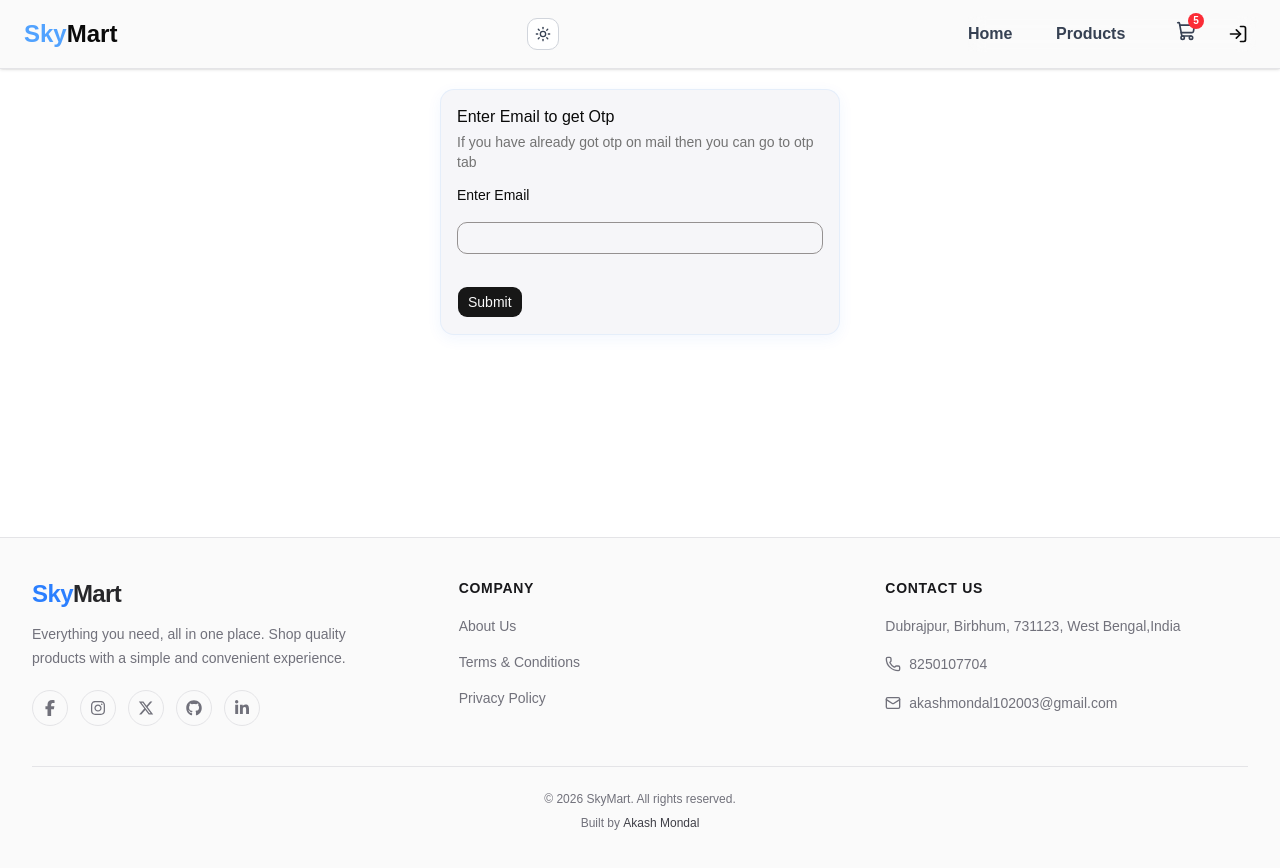
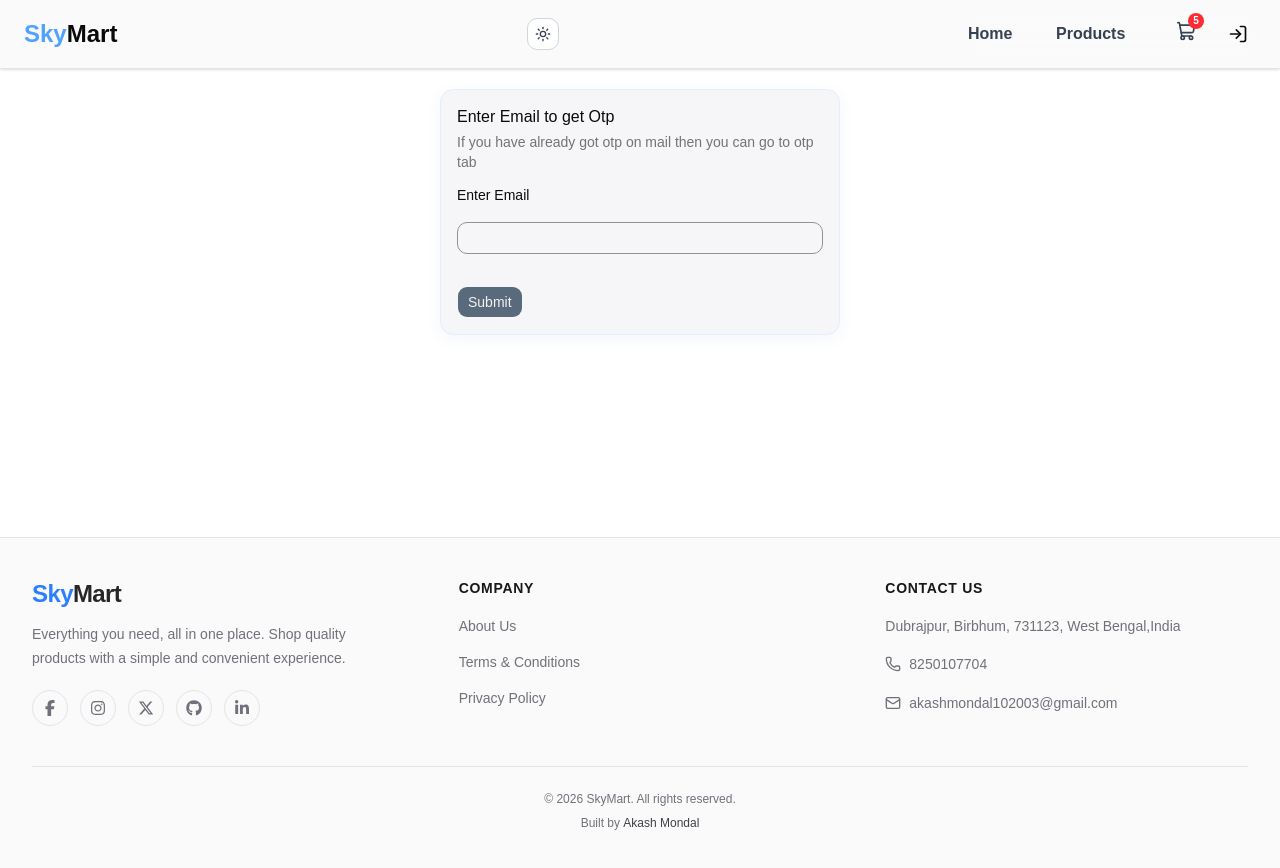
Before and after one commit to AkashMondal27/SkyMart-Ecommerce, a React app in the folder frontend/: page /login in a window 1280 px wide. Shown: the top 868 px of the page. Built offline with nearby package versions, Linux system fonts and the light colour scheme; the HTML template or start-up script is replaced by a standard one.

Commit message:
feat: update button styles and enhance login functionality with loading state

```diff
--- a/frontend/src/components/ui/button.jsx
+++ b/frontend/src/components/ui/button.jsx
@@ -4,7 +4,7 @@
 import { cn } from "@/lib/utils"
 
 const buttonVariants = cva(
-  "group/button inline-flex shrink-0 items-center justify-center rounded-lg border border-transparent bg-clip-padding text-sm font-medium whitespace-nowrap transition-all outline-none select-none focus-visible:border-ring focus-visible:ring-3 focus-visible:ring-ring/50 active:not-aria-[haspopup]:translate-y-px disabled:pointer-events-none disabled:opacity-50 aria-invalid:border-destructive aria-invalid:ring-3 aria-invalid:ring-destructive/20 dark:aria-invalid:border-destructive/50 dark:aria-invalid:ring-destructive/40 [&_svg]:pointer-events-none [&_svg]:shrink-0 [&_svg:not([class*='size-'])]:size-4",
+  "group/button inline-flex shrink-0 items-center justify-center rounded-lg border border-transparent cursor-pointer bg-clip-padding text-sm font-medium whitespace-nowrap transition-all outline-none select-none focus-visible:border-ring focus-visible:ring-3 focus-visible:ring-ring/50 active:not-aria-[haspopup]:translate-y-px disabled:pointer-events-none disabled:opacity-50 aria-invalid:border-destructive aria-invalid:ring-3 aria-invalid:ring-destructive/20 dark:aria-invalid:border-destructive/50 dark:aria-invalid:ring-destructive/40 [&_svg]:pointer-events-none [&_svg]:shrink-0 [&_svg:not([class*='size-'])]:size-4",
   {
     variants: {
       variant: {
--- a/frontend/src/index.css
+++ b/frontend/src/index.css
@@ -56,8 +56,10 @@
     --card-foreground: oklch(0.145 0 0);
     --popover: oklch(1 0 0);
     --popover-foreground: oklch(0.145 0 0);
-    --primary: oklch(0.205 0 0);
-    --primary-foreground: oklch(0.985 0 0);
+    /* --primary: oklch(0.205 0 0);
+    --primary-foreground: oklch(0.985 0 0); */
+    --primary: oklch(51.627% 0.03598 248.568);
+    --primary-foreground: oklch(96.068% 0.005 47.846);
     --secondary: oklch(0.97 0 0);
     --secondary-foreground: oklch(0.205 0 0);
     --muted: oklch(0.97 0 0);
@@ -130,8 +132,10 @@
     --popover: oklch(0.16 0.03 255);
     --popover-foreground: oklch(0.985 0 0);
 
-    --primary: oklch(0.65 0.2 255);
-    --primary-foreground: oklch(0.985 0 0);
+    /* --primary: oklch(0.65 0.2 255);
+    --primary-foreground: oklch(0.985 0 0); */
+    --primary: oklch(49.022% 0.15841 286.507);
+    --primary-foreground: oklch(0.99 0 0);
 
     --secondary: oklch(0.21 0.035 255);
     --secondary-foreground: oklch(0.985 0 0);
--- a/frontend/src/pages/Login.jsx
+++ b/frontend/src/pages/Login.jsx
@@ -3,6 +3,7 @@
 import { Input } from '@/components/ui/input'
 import { Label } from '@/components/ui/label'
 import { UserData } from '@/context/UserContext'
+import { Loader } from 'lucide-react'
 import React,{useState} from 'react'
 import { useNavigate } from 'react-router-dom'
 
@@ -12,7 +13,7 @@
 
   const[email ,setEmail]=useState("");
 
-  const{loginUser}=UserData();
+  const{loginUser, btnLoading}=UserData();
   const navigate=useNavigate();
 
   const submitHandler=()=>{
@@ -38,7 +39,9 @@
        </CardContent>
 
        <CardFooter >
-        <Button onClick={submitHandler}>Submit</Button>
+        <Button  disabled={btnLoading}  onClick={submitHandler}>
+          {btnLoading ?<Loader/>:"Submit"}
+        </Button>
        </CardFooter>
       </Card>
     </div>
```
